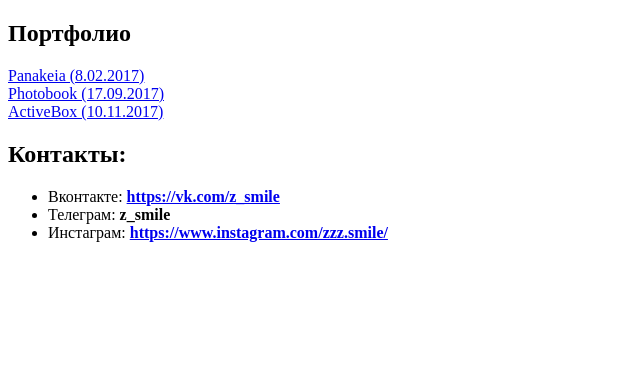
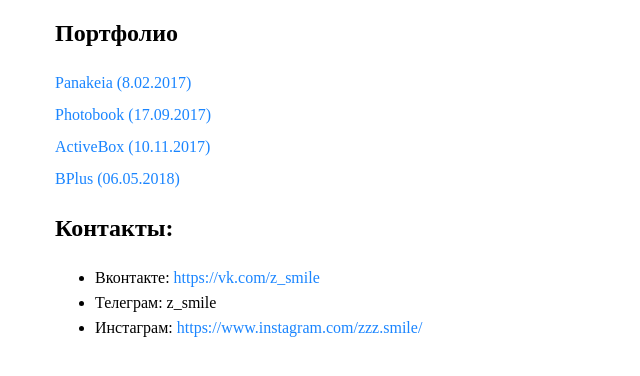
Before and after one commit to neonpower/neonpower.github.io, a plain HTML site: page index.html in a window 1280 px wide. Shown: the whole page, without its empty margins (0-640 px from the left). Drawn offline with Linux system fonts and the light colour scheme.

Commit message:
edit index.hmtl

```diff
--- a/index.html
+++ b/index.html
@@ -3,24 +3,43 @@
 <head>
 	<meta charset="UTF-8">
 	<title>Сверстанные сайты</title>
+	<style>
+	body {
+		margin: 0;
+		padding: 0;
+		box-sizing: border-box;
+	}
+	a {
+		text-decoration: none;
+		color: #1a85ff;
+		padding: 7px 0;
+		display: inline-block;
+	}
+	.container {
+		max-width: 1170px;
+		margin: 0 auto;
+	}
+</style>
 </head>
 <body>
-	<div>
+	<div class="container">
+
 		<h2>Портфолио</h2>
 
 		<a href="panakeia/index.html">Panakeia (8.02.2017)</a><br>
 		<a href="photobook/index.html">Photobook (17.09.2017)</a><br>
 		<a href="activebox/index.html">ActiveBox (10.11.2017)</a><br>
-
+		<a href="bplus/index.html">BPlus (06.05.2018)</a><br>
+		<div>
+			<h2>Контакты:</h2>
+			<ul>
+				<li>Вконтакте: <a href="https://vk.com/z_smile">https://vk.com/z_smile</a></li>
+				<li>Телеграм: z_smile</li>
+				<li>Инстаграм: <a href="https://www.instagram.com/zzz.smile/">https://www.instagram.com/zzz.smile/</a></li>
+			</ul>
+		</div>
 	</div>
 
-	<div>
-		<h2>Контакты:</h2>
-			<ul>
-				<li>Вконтакте: <b><a href="https://vk.com/z_smile">https://vk.com/z_smile</a></b></li>
-				<li>Телеграм: <b>z_smile</b></li>
-				<li>Инстаграм: <b><a href="https://www.instagram.com/zzz.smile/">https://www.instagram.com/zzz.smile/</a></b></li>
-			</ul>
-	</div>
+
 </body>
 </html>
```
